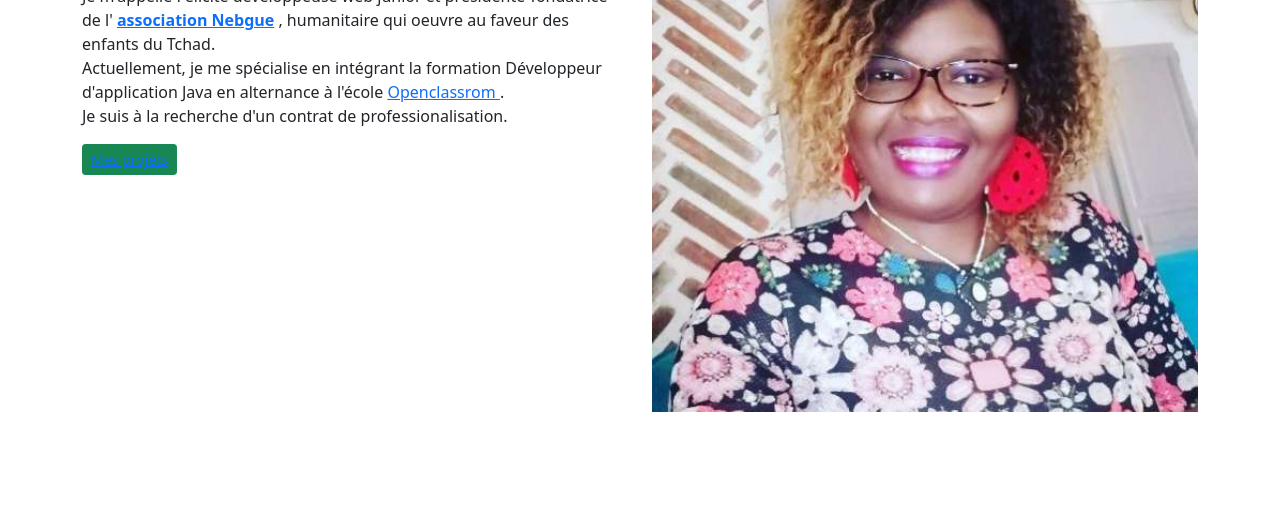
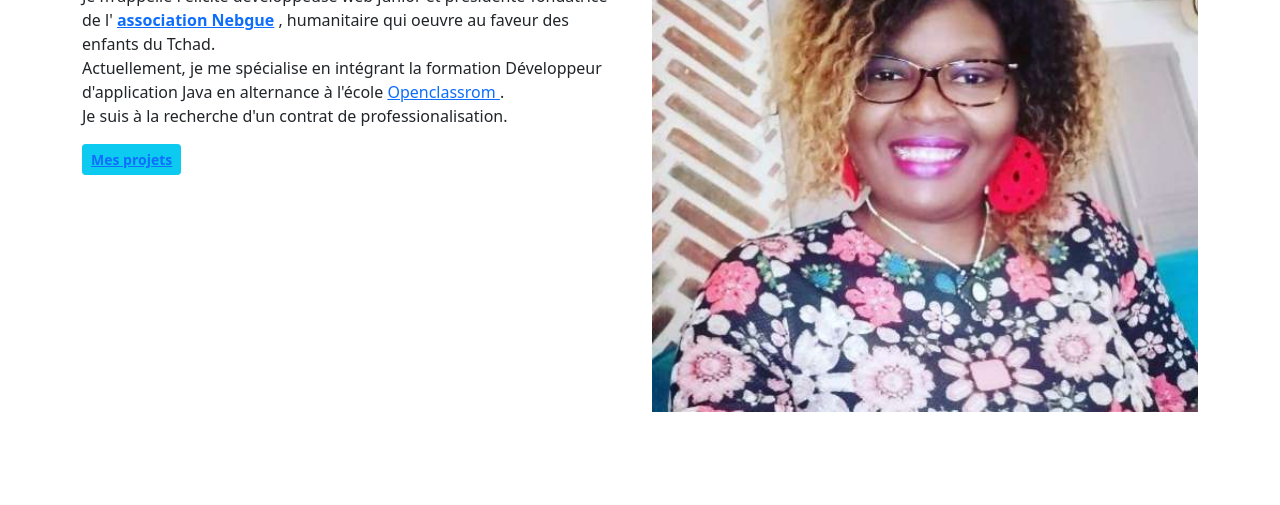
Before and after one commit to felicitembeykoumatey/Portfolio, a plain HTML site: page index.html in a window 1280 px wide. Shown: the part 278-783 px from the top of the page. Drawn offline with nearby package versions, Linux system fonts and the light colour scheme.

Commit message:
ajout text center btn info

```diff
--- a/index.html
+++ b/index.html
@@ -73,7 +73,7 @@
 							<br>
 							 Je suis à la recherche d'un contrat de professionalisation.
 						</p>
-						<button class="btn btn-success btn-sm"><a href="#projects">Mes projets</a></button>
+						<button class="btn btn-info btn-sm text-white fw-bold text-center"><a href="#projects">Mes projets</a></button>
 					</div>
 					<div class="col-12 col-md-6">
 						<img src="maphoto.jpg" alt="ma photo" class="w-100" />
```
